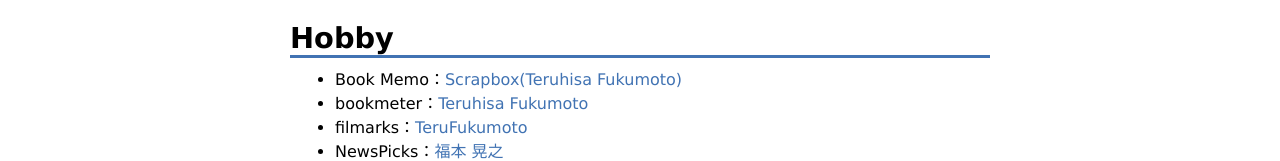
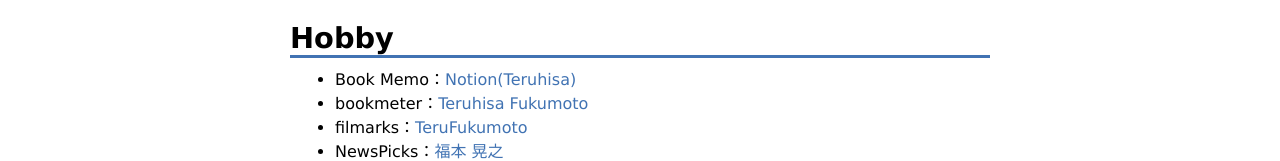
Before and after one commit to f-teruhisa/fukumoto_portfolio, a React (Create React App) app: page /links in a window 1280 px wide. Shown: the part 670-831 px from the top of the page. Built offline with nearby package versions, Linux system fonts and the light colour scheme.

Commit message:
update SNS Links

```diff
--- a/src/components/Link.js
+++ b/src/components/Link.js
@@ -28,7 +28,7 @@
 
     <h2>Hobby</h2>
     <ul>
-      <li>Book Memo：<a href="https://scrapbox.io/teruhisa/">Scrapbox(Teruhisa Fukumoto)</a></li>
+      <li>Book Memo：<a href="https://www.notion.so/teruhisa/8cbd71adae794dbcbac49ca18fb3fe49?v=97b38f5fdcf742758ee79fd4537e459c">Notion(Teruhisa)</a></li>
       <li>bookmeter：<a href="https://bookmeter.com/users/629901">Teruhisa Fukumoto</a></li>
       <li>filmarks：<a href="https://filmarks.com/users/teruid">TeruFukumoto</a></li>
       <li>NewsPicks：<a href="https://newspicks.com/user/613311">福本 晃之</a></li>
```
